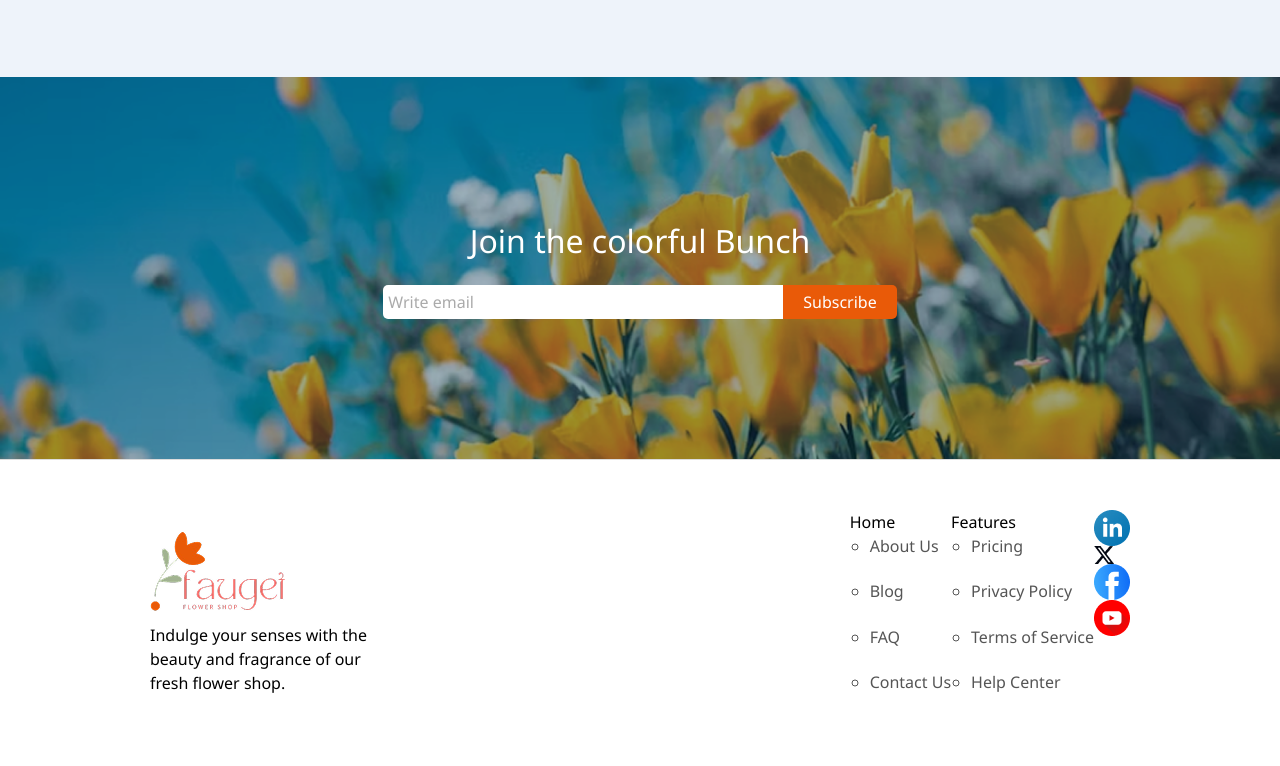
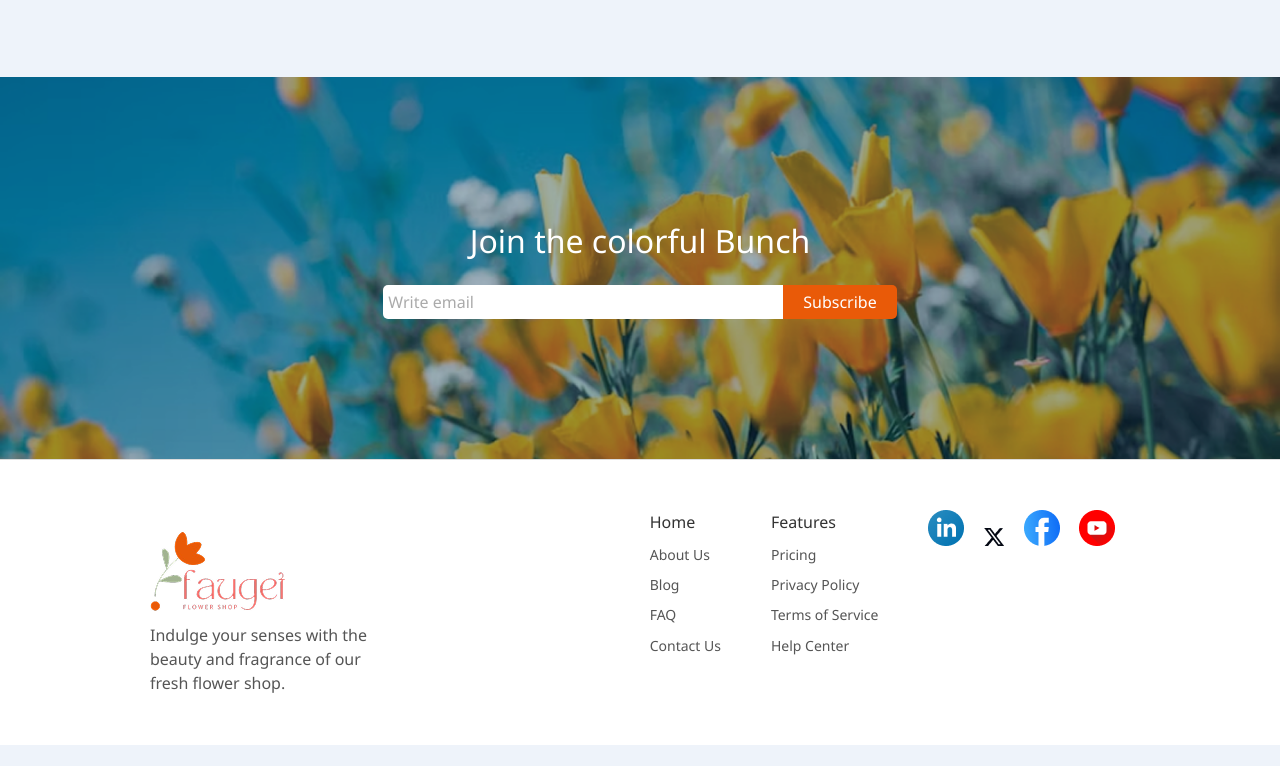
Before and after one commit to rasedul868690/B12A02-Responsive-Flowers-portfolio, a plain HTML site: page index.html in a window 1280 px wide. Shown: the part 2643-3409 px from the top of the page. After the commit the page ends 3388 px from the top, so only its background shows below. Drawn offline with nearby package versions, Linux system fonts and the light colour scheme.

Commit message:
add footer section

```diff
--- a/styles/portfolio.css
+++ b/styles/portfolio.css
@@ -292,6 +292,44 @@ footer {
 }
 
 
+.footer-left p {
+    color: #555;
+}
+.footer-links {
+    gap: 50px;
+    flex-wrap: wrap;
+}
+.footer-links h4 {
+    font-size: 16px;
+    margin-bottom: 10px;
+    color: #333;
+}
+.footer-links ul {
+    padding: 0;
+    margin: 0;
+}
+.footer-links ul li {
+    margin-bottom: 8px;
+    list-style: none;
+    color: #555;
+    font-size: 14px;
+    cursor: pointer;
+}
+.footer-links .socials a {
+    margin-right: 15px;
+    font-size: 20px;
+    color: #333;
+    transition: color 0.3s;
+}
+.footer-links :hover {
+    color: blue;
+}
+.socials a{
+    display: inline-block;
+    gap: 50px;
+}
+
+
   /* Responsive for mobile phones
 
 @media screen and (max-width:576px) {
```
